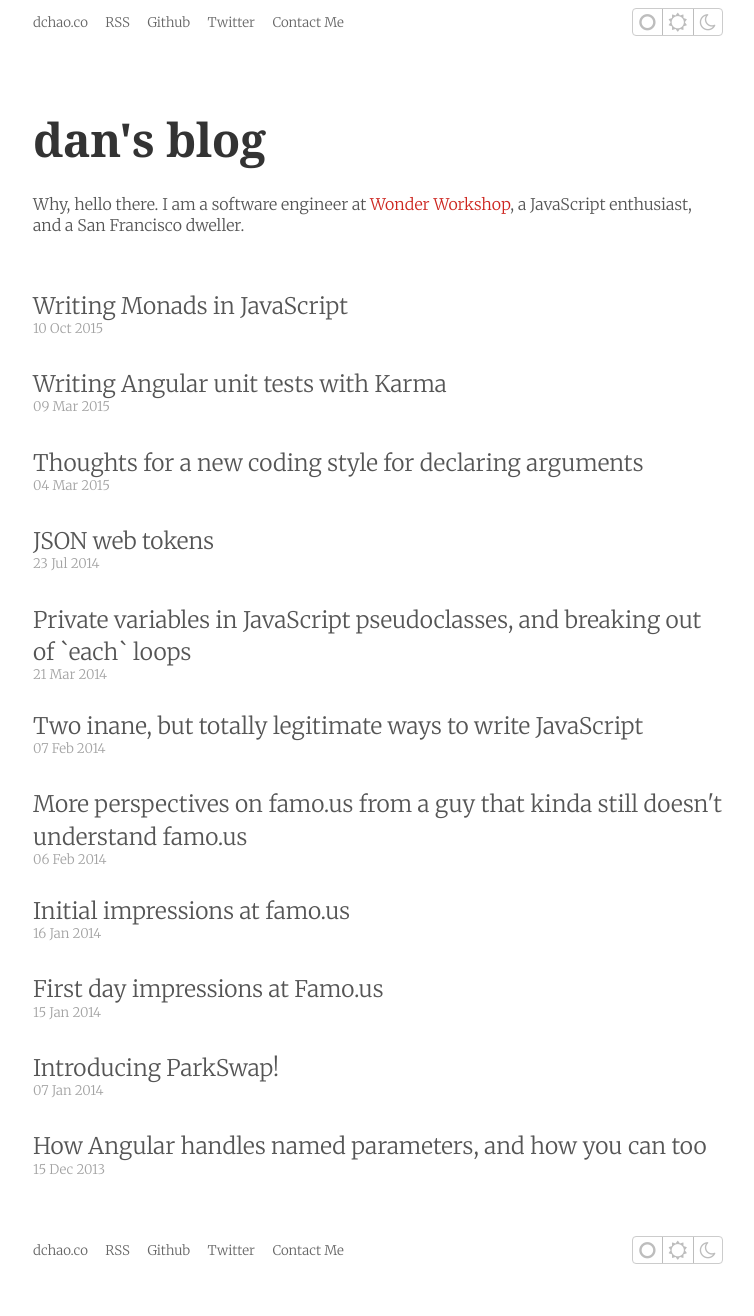
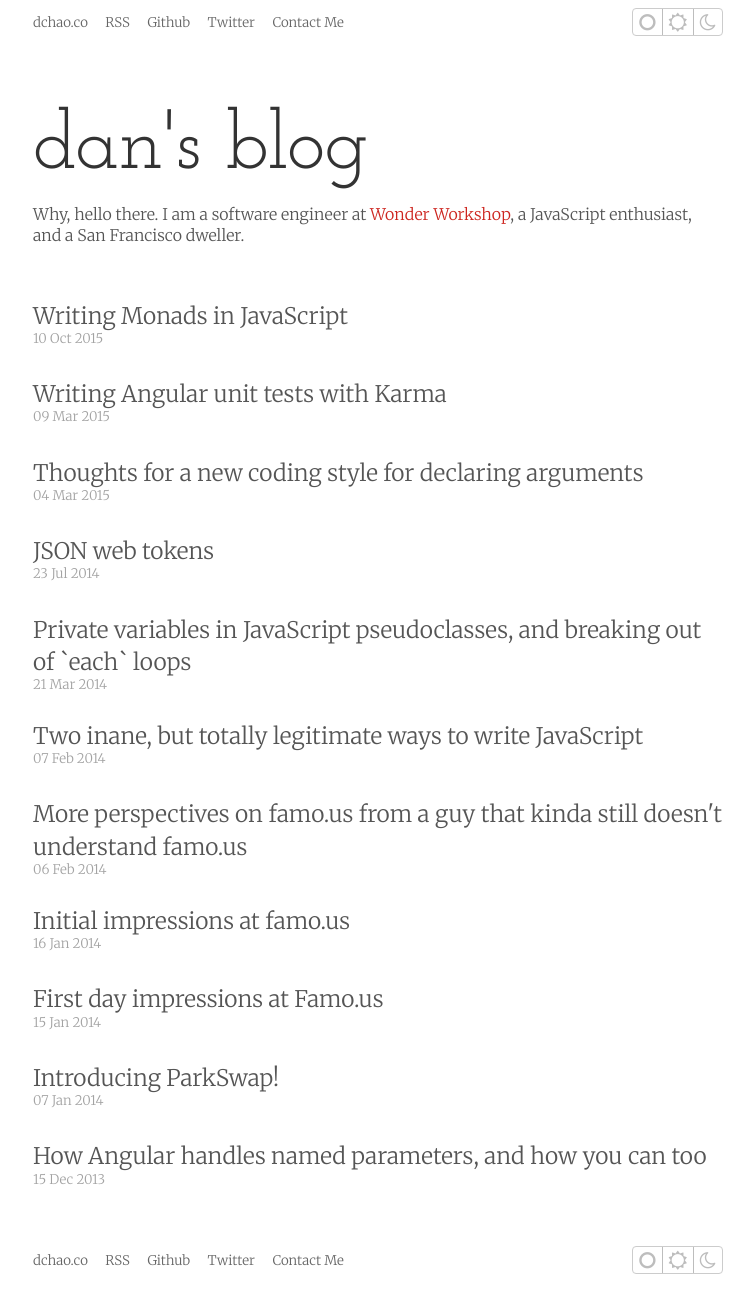
Before and after one commit to bioball/bioball.github.io, a Jekyll site: the page built from index.html, in a window 1280 px wide. Shown: the whole page, without its empty margins (262-1016 px from the left). Built offline with Jekyll 4.4.1, drawn with Linux system fonts in a browser that asks for light colours; nearby versions of some CDN libraries; Markdown is read by kramdown in place of the engine named in the settings; the list of posts is cut into pages by our own code; comment, search, counter and statistics services are not loaded.

Commit message:
header font josefin

```diff
--- a/css/partials/_header.sass
+++ b/css/partials/_header.sass
@@ -1,8 +1,10 @@
 header.site-header
   h1
-    font-family: Georgia
-    font-size: 35pt
+    font-family: "Josefin Slab", Times, serif
+    font-size: 4.3em
     margin-top: 30px
+    margin-bottom: 0.2em
+    font-weight: 300
 
   p.about-me
     font-size: 12pt
```
Also changed, not shown: css/main.css.
